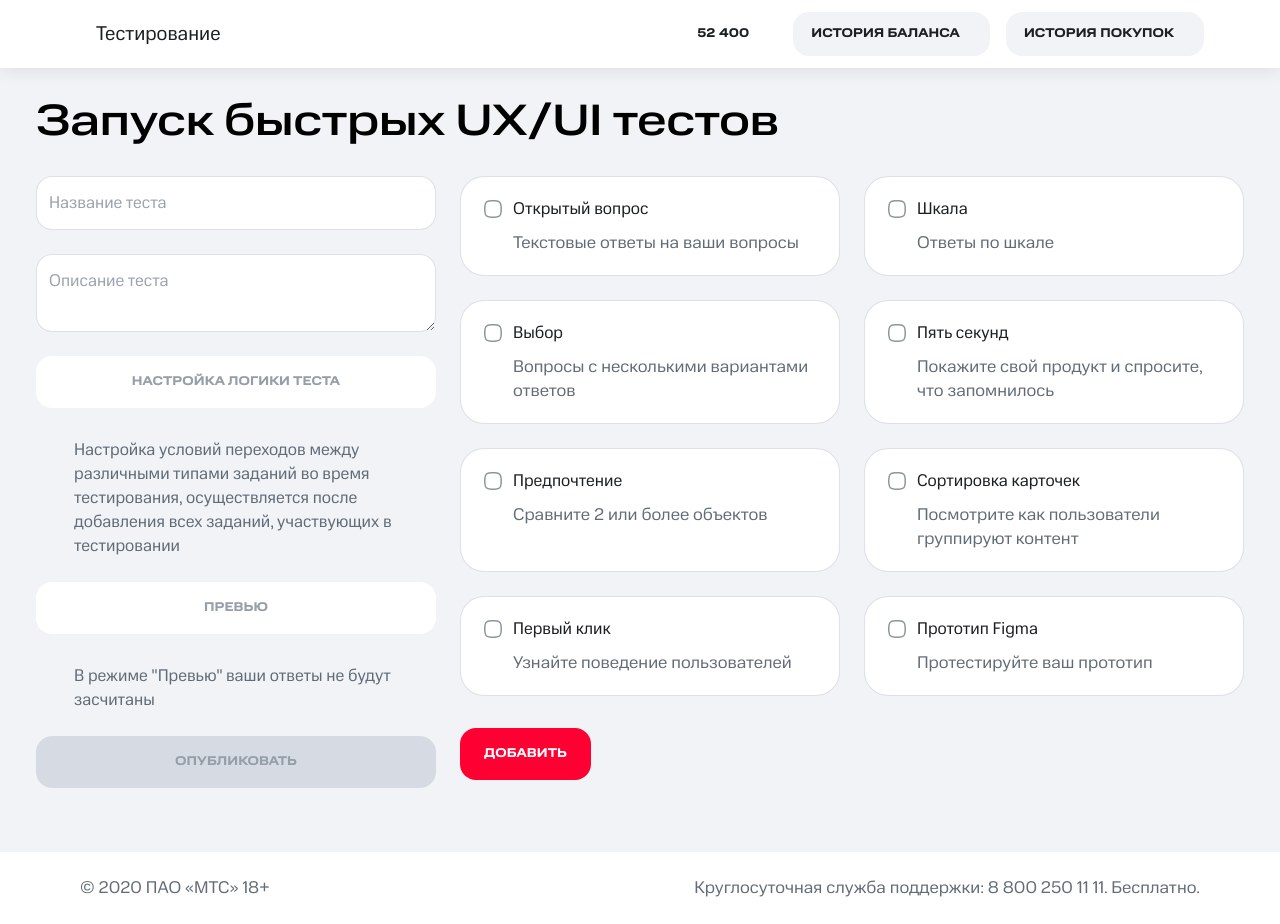
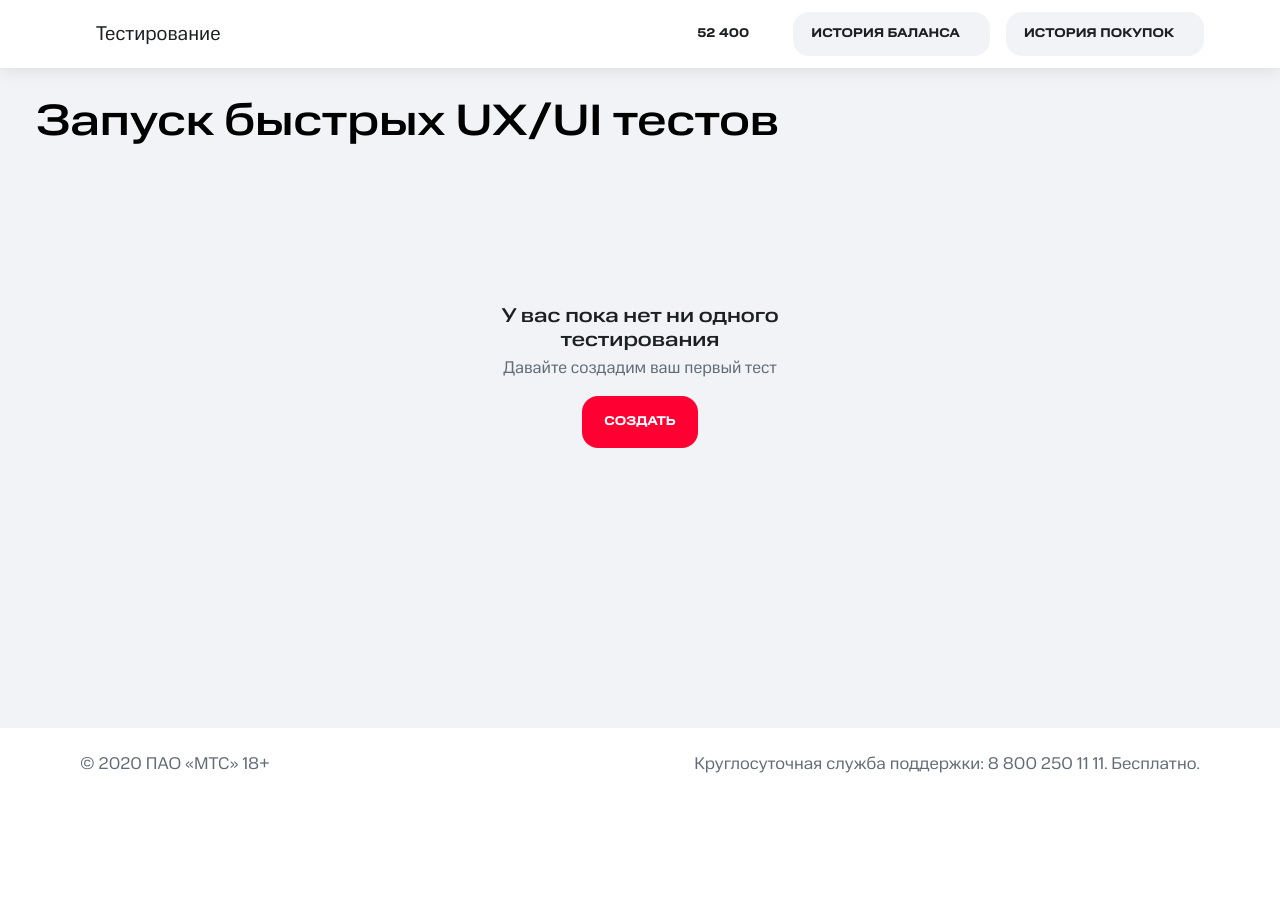
Before and after one commit to minaylosd/testing-store, a Vue app: page / in a window 1280 px wide. After the commit the page ends 800 px from the top, so only its background shows below. Built offline with nearby package versions, Linux system fonts and the light colour scheme; some icons are missing; a web font is replaced by a local one.

Commit message:
no pre tests

```diff
--- a/src/views/LaunchTestsView.vue
+++ b/src/views/LaunchTestsView.vue
@@ -43,23 +43,26 @@ import { ref } from "vue";
 import TestConstructor from "@/components/launch-tests/TestConstructor.vue";
 import TestStatusList from "@/components/launch-tests/TestStatusList.vue";
 
-const isConstructorOpened = ref(true);
+const isConstructorOpened = ref(false);
 
 const openConstructor = () => {
   isConstructorOpened.value = true;
 };
 
+// const testList = ref([
+//   {
+//     name: "Открытый вопрос",
+//     description: "Описание к тесту «Открытый вопрос»",
+//     status: "active",
+//   },
+//   {
+//     name: "Предпочтение",
+//     description: "Описание к тесту «Предпочтение»",
+//     status: "moderation",
+//   },
+//   { name: "Шкала", description: "Описание к тесту «Шкала»", status: "failed" },
+// ]);
 const testList = ref([
-  {
-    name: "Открытый вопрос",
-    description: "Описание к тесту «Открытый вопрос»",
-    status: "active",
-  },
-  {
-    name: "Предпочтение",
-    description: "Описание к тесту «Предпочтение»",
-    status: "moderation",
-  },
-  { name: "Шкала", description: "Описание к тесту «Шкала»", status: "failed" },
+
 ]);
 </script>
```
